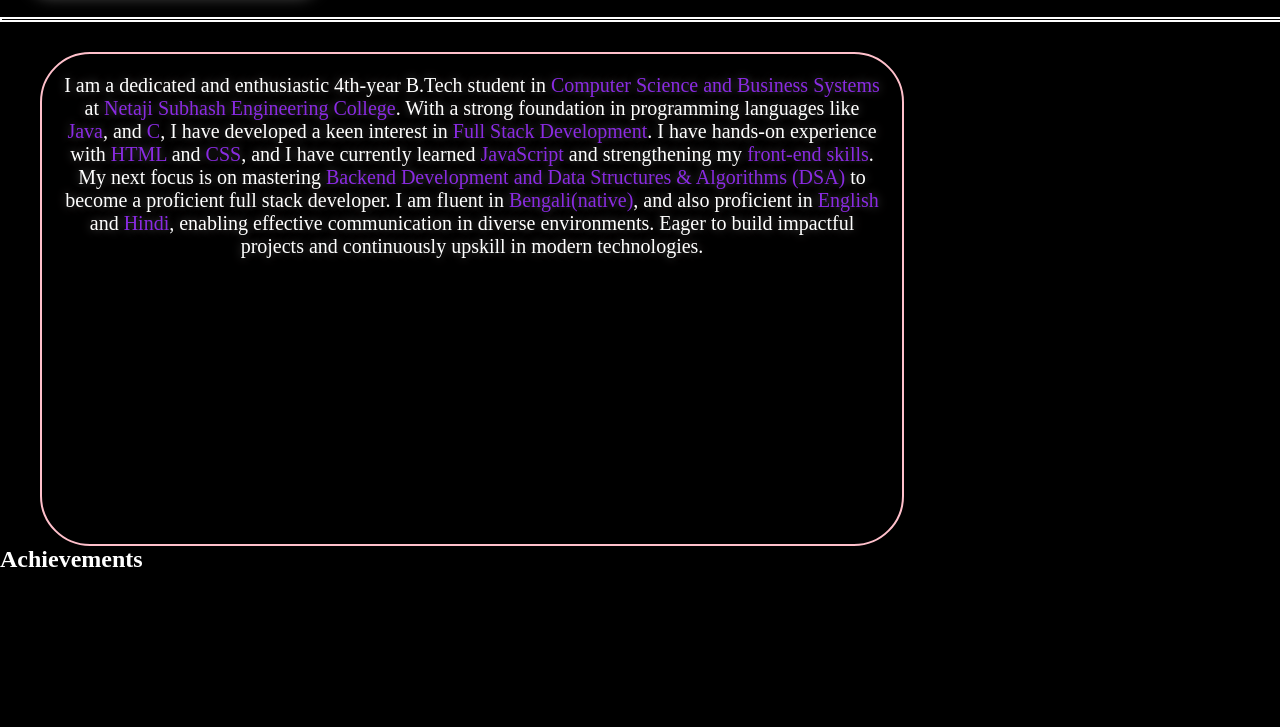
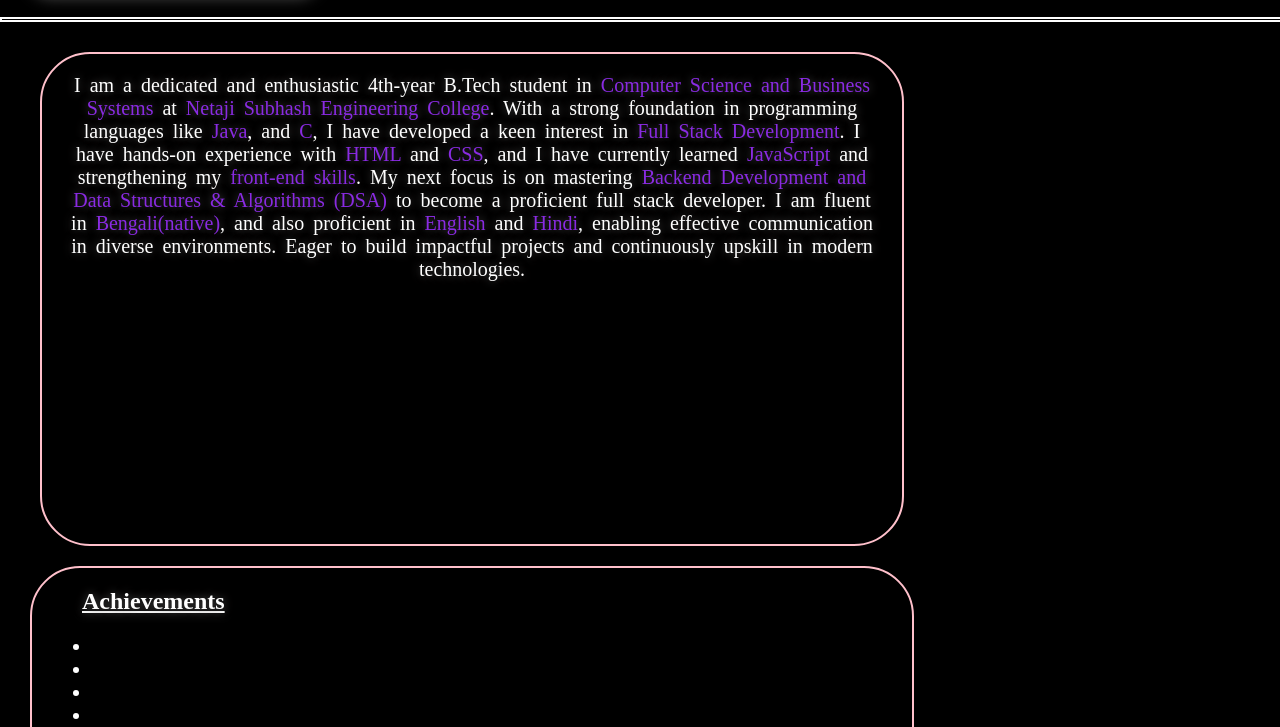
Before and after one commit to agnikacharjee/about-port, a plain HTML site: page index.html in a window 1280 px wide. Shown: the part 73-800 px from the top of the page. Drawn offline with Linux system fonts and the light colour scheme.

Commit message:
Update style.css

```diff
--- a/style.css
+++ b/style.css
@@ -40,6 +40,7 @@ span{
     border-radius: 50px;
     background: linear-gradient();
     text-shadow:0 0 10px  rgb(86, 84, 84);
+    word-spacing: 4px;
 
 }
 p{
@@ -55,3 +56,25 @@ p{
     border: 2px solid white;
     margin-bottom: 30px;
 }
+.p1{
+    width: 880px;
+    height: 450px;
+    border: 2px solid pink;
+    border-radius: 50px;
+    background: linear-gradient();
+    text-shadow:0 0 10px  rgb(86, 84, 84);
+
+    margin-top: 20px;
+    margin-left: 30px;
+}
+ul{
+    margin-left: 40px;
+
+   font-size: 20px;
+   padding: 20px;
+}
+h2{
+    margin-left: 50px;
+    margin-top: 20px;
+    text-decoration: underline;
+}
```
